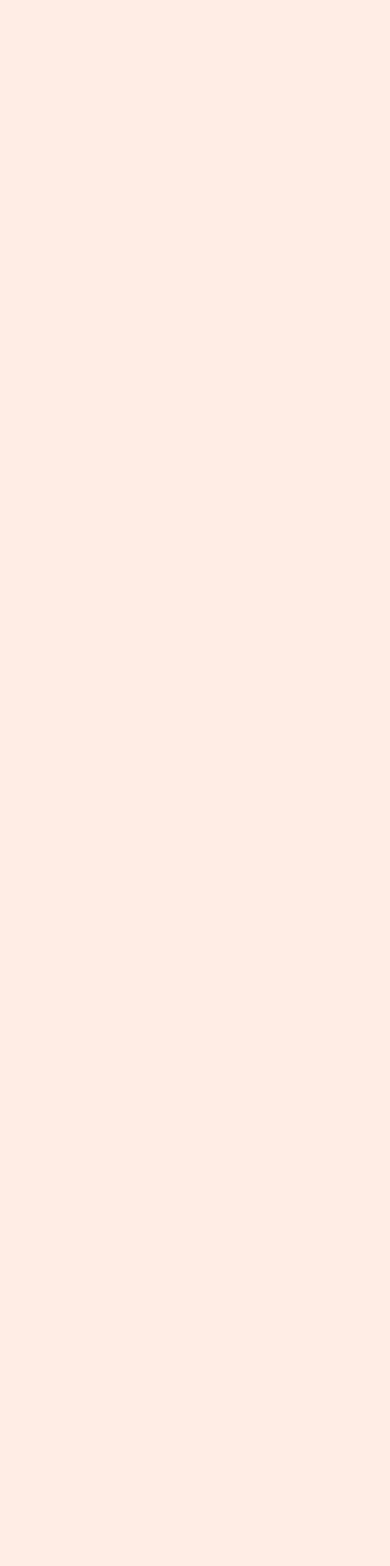
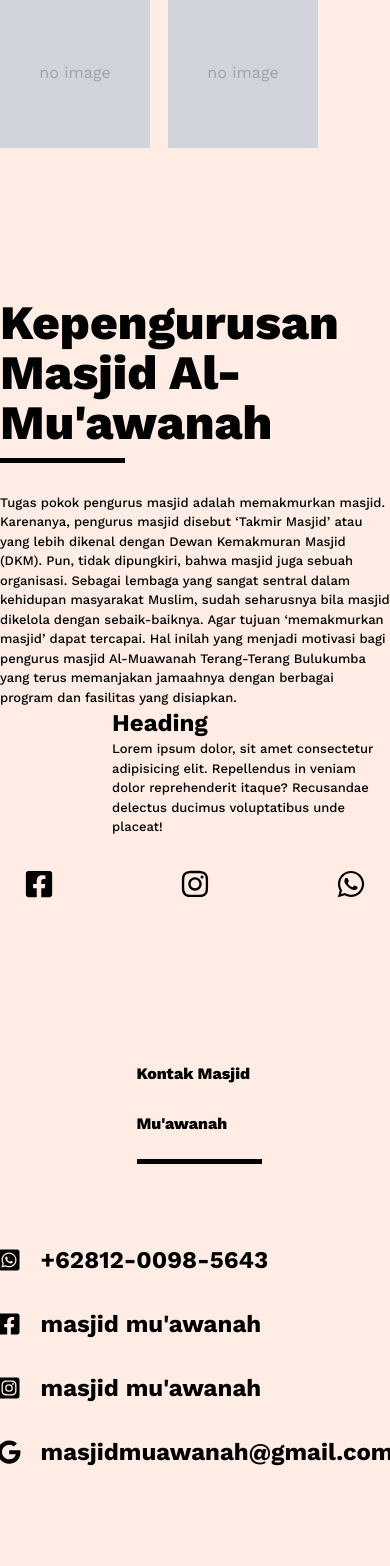
Before and after one commit to kreindo/mosque-template-one, a Next.js app: page / in a window 390 px wide. Shown: the part 5129-6695 px from the top of the page. Before the commit the page ends 1615 px from the top, so only its background shows below. Built offline with nearby package versions, Linux system fonts and the light colour scheme.

Commit message:
change from multiple pages to single-page

```diff
--- a/components/Header/index.jsx
+++ b/components/Header/index.jsx
@@ -1,4 +1,5 @@
-import Image from 'next/image';import MosqueLogoSvg from '../../src/assets/images/logoMosqueText.svg';
+import Image from 'next/image';
+import MosqueLogoSvg from '../../src/assets/images/logoMosqueText.svg';
 import Link from 'next/link';
 export default function Header(props) {
   const { active } = props;
@@ -25,7 +26,7 @@ export default function Header(props) {
                   }`}
                   key={menu}
                 >
-                  <Link href={`${menu == 'Home' ? '/' : `/${menu}`}`}>
+                  <Link href={`${menu == 'Home' ? '#' : `#${menu}`}`}>
                     {menu}
                   </Link>
                 </li>
--- a/components/ImageBox/index.jsx
+++ b/components/ImageBox/index.jsx
@@ -1,5 +1,4 @@
-import { useState } from 'react';
-import Image from 'next/image';
+import { useState } from 'react';import Image from 'next/image';
 const Index = ({ seed, msg, src, dummy }) => {
   const [hover, setHover] = useState(false);
 
@@ -29,7 +28,7 @@ const Index = ({ seed, msg, src, dummy }) => {
             onMouseLeave={detectMouseLeave}
           />
         ) : (
-          <div className="border-3 border-red bg-gray-300 w-[150px] h-[150px] flex items-center justify-center text-gray-400">
+          <div className="bg-gray-300 w-[150px] h-[150px] flex items-center justify-center text-gray-400">
             <p>no image</p>
           </div>
         )}
--- a/components/KegiatanBox/index.jsx
+++ b/components/KegiatanBox/index.jsx
@@ -1,17 +1,16 @@
-import { data } from 'autoprefixer';
-import Image from 'next/image';
+import { data } from 'autoprefixer';import Image from 'next/image';
 import ImageBox from '../ImageBox';
 import { TalimImages } from '../Misc/TalimImages';
 export const KegiatanBox = ({ title, children, dummy, phldr }) => {
   const datas = TalimImages;
   return (
-    <div className="mb-[130px] relative">
-      <div className="w-[50%]">
-        <h1 className="relative z-[2] font-bold text-[24px] mb-[28px]">
+    <div className=" mb-[130px] relative">
+      <div className=" w-[50%]">
+        <h1 className=" relative z-[2] font-bold text-[24px] mb-[14px]">
           {title}
         </h1>
         <div className="absolute top-5 w-20 h-[10px] bg-warna-secondary-hijau"></div>
-        <p className="font-medium text-[13px] mb-[28px]">{children}</p>
+        <p className=" font-medium text-[13px] mb-[28px]">{children}</p>
       </div>
       <div className="flex flex-wrap gap-[18px]">
         {datas.map((data, index) => {
--- /dev/null
+++ b/components/PengelolaBox/index.jsx
@@ -0,0 +1,32 @@
+import { FaInstagram, FaFacebookSquare, FaWhatsapp } from 'react-icons/fa';import Image from 'next/image';
+export const PengelolaBox = () => {
+  return (
+    <>
+      <div className="flex flex-col items-center gap-8">
+        <div className="relative flex items-center gap-8">
+          <div className="overflow-hidden p-10 w-20 h-20 rounded-full">
+            <Image
+              src={'https://picsum.photos/seed/sasdeed/200/200'}
+              alt={'image'}
+              width={200}
+              height={200}
+            />
+          </div>
+          <div className="flex flex-col">
+            <h1 className="text-2xl font-bold">Heading</h1>
+            <p>
+              Lorem ipsum dolor, sit amet consectetur adipisicing elit.
+              Repellendus in veniam dolor reprehenderit itaque? Recusandae
+              delectus ducimus voluptatibus unde placeat!
+            </p>
+          </div>
+        </div>
+        <div className="flex items-end justify-between gap-[126px]">
+          <FaFacebookSquare size={30} />
+          <FaInstagram size={30} />
+          <FaWhatsapp size={30} />
+        </div>
+      </div>
+    </>
+  );
+};
--- /dev/null
+++ b/components/SPA/Kegiatan/index.jsx
@@ -0,0 +1,34 @@
+import PageTemplate from '../../../components/PageTemplate';
+import { KegiatanBox } from '../../../components/KegiatanBox';
+const Index = ({ id }) => {
+  return (
+    <div id={id}>
+      <PageTemplate title={"Kegiatan Masjid Al-Mu'awanah"} />
+      <KegiatanBox title={'Kajian Rutin Ba’da Subuh'} dummy={false}>
+        Setiap Hari Selasa dan Hari jumat Bersama Ustadz Muslim Bahar, S.Pd.I,
+        M.Pd. dan Ustadz Khaerul Ikhsan, S.TH.I yang kesemuanya dilanjutkan
+        dengan sarapan bersama.
+      </KegiatanBox>
+      <KegiatanBox title={'Makan bersama'} dummy>
+        setiap malam Jumat yang dilanjutkan dengan pengajian rutin (Liqo)
+        bersama Komunitas Pejuang Subuh.
+      </KegiatanBox>
+      <KegiatanBox title={'Program Jumat Berkah'}>
+        makan bersama setiap selesai Sholat Jumat dalam bentuk prasmanan
+      </KegiatanBox>
+      <KegiatanBox title={'Sedia kopi, teh, air minum gratis'}>
+        Masjid Menyiapkan kopi, teh, air minum gratis (seduh sendiri), layanan
+        wifi gratis.
+      </KegiatanBox>
+      <KegiatanBox title={'bantuan sosial'}>
+        Bantuan sosial kepada jamaah dan warga yang membutuhkan.
+      </KegiatanBox>
+      <KegiatanBox title={'Layanan Mobil Ambulance gratis'}>
+        Masjid menyediakan layanan mobil ambulance gratis, dengan harapan dapat
+        membantu masyarakat di
+      </KegiatanBox>
+    </div>
+  );
+};
+
+export default Index;
--- /dev/null
+++ b/components/SPA/Kontak/index.jsx
@@ -0,0 +1,62 @@
+import {
+  FaFacebookSquare,
+  FaInstagramSquare,
+  FaGoogle,
+  FaWhatsappSquare,
+} from 'react-icons/fa';
+import Link from 'next/link';
+const index = ({ id }) => {
+  return (
+    <div
+      id={id}
+      className="flex flex-col lg:flex-row items-center justify-between my-[150px]"
+    >
+      <div className="flex flex-col w-[30%] justify-center">
+        <h1 className="font-extrabold md:text-[48px] mb-[10px] leading-[50px] xl:text-[48px] xl:leading-[58px]">
+          Kontak Masjid Mu&apos;awanah
+        </h1>
+        <div className="w-[125px] h-[5px] mb-20 bg-[black]"></div>
+      </div>
+      <div className="font-bold text-2xl flex flex-col gap-8">
+        <div className="flex items-center gap-5 text-black">
+          <Link href={'/Kontak'}>
+            <FaWhatsappSquare />
+          </Link>
+          <Link href={'/Kontak'}>
+            <h1 className="cursor-pointer hover:text-warna-secondary-hijau transition-all">
+              +62812-0098-5643
+            </h1>
+          </Link>
+        </div>
+        <div className="flex items-center gap-5 text-black">
+          <Link href={'/Kontak'}>
+            <FaFacebookSquare />
+          </Link>
+          <Link href={'/Kontak'}>
+            <h1 className="cursor-pointer hover:text-warna-secondary-hijau transition-all">
+              masjid mu&apos;awanah
+            </h1>
+          </Link>
+        </div>
+        <div className="flex items-center gap-5 text-black">
+          <Link href={'/Kontak'}>
+            <FaInstagramSquare />
+          </Link>
+          <Link href={'/Kontak'}>
+            <h1 className="cursor-pointer hover:text-warna-secondary-hijau transition-all">
+              masjid mu&apos;awanah
+            </h1>
+          </Link>
+        </div>
+        <div className="flex gap-5 items-center" href={'/Kontak'}>
+          <FaGoogle />
+          <h1 className="cursor-pointer hover:text-warna-secondary-hijau transition-all">
+            masjidmuawanah@gmail.com
+          </h1>
+        </div>
+      </div>
+    </div>
+  );
+};
+
+export default index;
--- /dev/null
+++ b/components/SPA/Pengelola/index.jsx
@@ -0,0 +1,22 @@
+import PageTemplate from '../../../components/PageTemplate';import { PengelolaBox } from '../../PengelolaBox';
+import { KegiatanBox } from '../../KegiatanBox';
+const Index = ({ id }) => {
+  return (
+    <div id={id}>
+      <PageTemplate title={"Kepengurusan Masjid Al-Mu'awanah"}>
+        Tugas pokok pengurus masjid adalah memakmurkan masjid. Karenanya,
+        pengurus masjid disebut ‘Takmir Masjid’ atau yang lebih dikenal dengan
+        Dewan Kemakmuran Masjid (DKM). Pun, tidak dipungkiri, bahwa masjid juga
+        sebuah organisasi. Sebagai lembaga yang sangat sentral dalam kehidupan
+        masyarakat Muslim, sudah seharusnya bila masjid dikelola dengan
+        sebaik-baiknya. Agar tujuan ‘memakmurkan masjid’ dapat tercapai. Hal
+        inilah yang menjadi motivasi bagi pengurus masjid Al-Muawanah
+        Terang-Terang Bulukumba yang terus memanjakan jamaahnya dengan berbagai
+        program dan fasilitas yang disiapkan.
+        <PengelolaBox></PengelolaBox>
+      </PageTemplate>
+    </div>
+  );
+};
+
+export default Index;
--- a/pages/Kegiatan/index.js
+++ b/pages/Kegiatan/index.js
@@ -1,5 +1,4 @@
-import Layout from '../../components/Layout';
-import PageTemplate from '../../components/PageTemplate';
+import Layout from '../../components/Layout';import PageTemplate from '../../components/PageTemplate';
 import { KegiatanBox } from '../../components/KegiatanBox';
 const Index = () => {
   return (
--- a/pages/index.js
+++ b/pages/index.js
@@ -1,20 +1,15 @@
 import Layout from '../components/Layout';import Hero from '../components/Hero';
-import Slider from '../components/Slider';
-import { CarouselData } from '../components/Carousel/CarouselData';
-import Carousel from '../components/Carousel';
+import Kegiatan from '../components/SPA/Kegiatan';
+import Pengelola from '../components/SPA/Pengelola';
+import Kontak from '../components/SPA/Kontak';
 
 export default function App() {
   return (
-    <>
-      {/* <div>test</div> */}
-      <Layout title={"Home | Masjid Al-Mu'awanah"} active={'Home'}>
-        <Hero Masjid={"Masjid Al-Mu'awanah"} />
-        {/* <Slider className={''} />
-        <div className="mt-[100px] text-center">X</div>
-        <div className="w-full h-[20em] bg-warna-primary-maroon"></div>
-        <div className="mt-[100px] text-center">X</div> */}
-        {/* <Carousel images={CarouselData} /> */}
-      </Layout>
-    </>
+    <Layout title={"Home | Masjid Al-Mu'awanah"} active={'Home'}>
+      <Hero Masjid={"Masjid Al-Mu'awanah"} />
+      <Kegiatan id={'Kegiatan'} />
+      <Pengelola id={'Pengelola'} />
+      <Kontak id={'Kontak'} />
+    </Layout>
   );
 }
```
